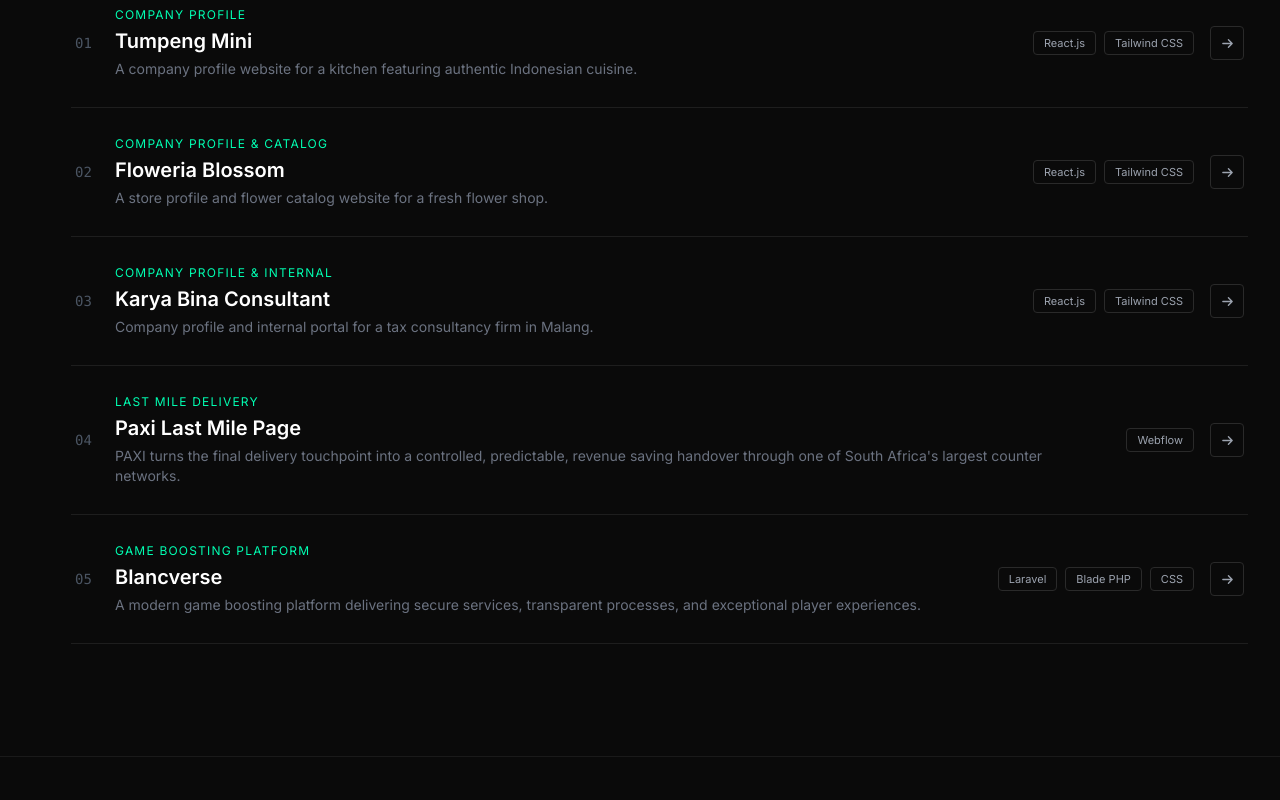
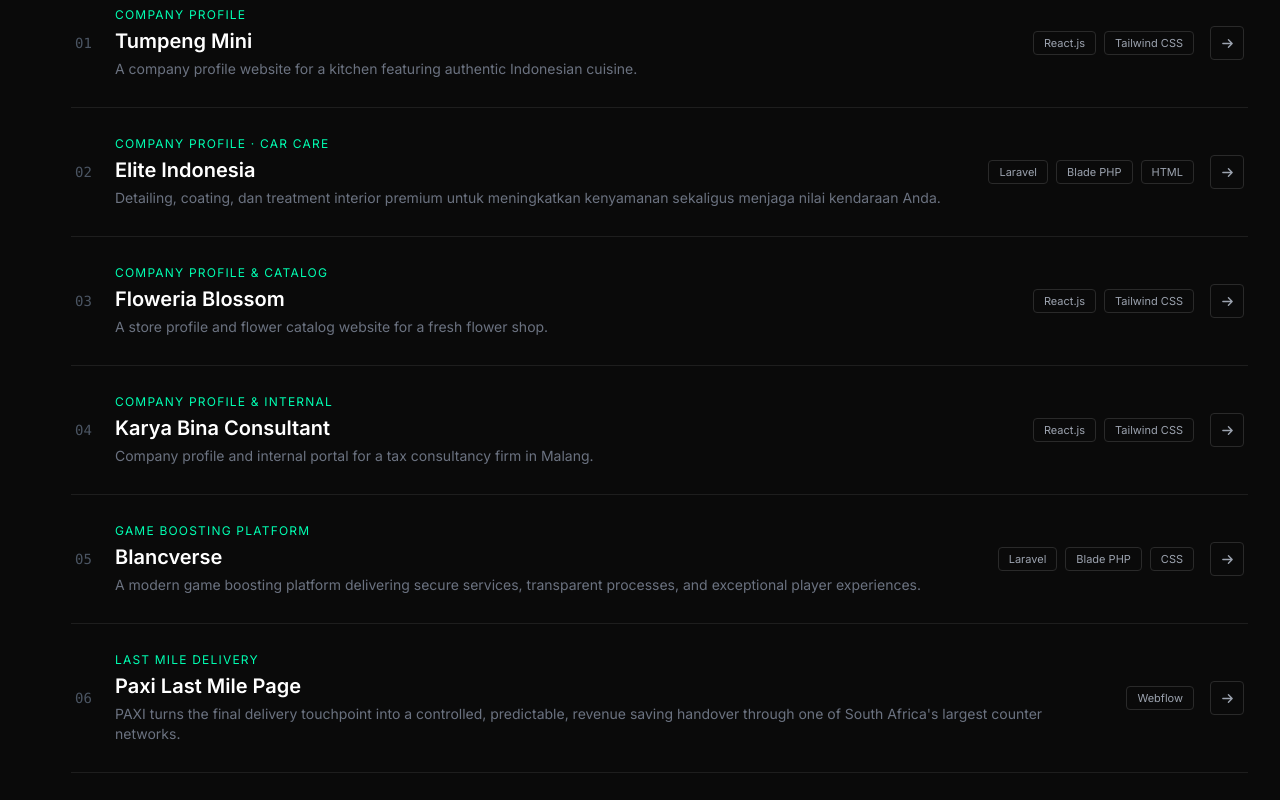
Before and after one commit to erlanggapmgks/erlangga-juniorse, a plain HTML site: page index.html in a window 1280 px wide. Shown: the part 2920-3720 px from the top of the page. Drawn offline with nearby package versions, Linux system fonts and the light colour scheme.

Commit message:
feat(projects): Add Elite Indonesia, reorder list with Webflow projects last

```diff
--- a/index.html
+++ b/index.html
@@ -491,6 +491,31 @@
                    role="button" aria-expanded="false" tabindex="0">
                 <span class="t-faint font-mono text-xs sm:text-sm w-6 shrink-0" aria-hidden="true">02</span>
                 <div class="flex-1 min-w-0">
+                  <p class="t-accent text-xs tracking-widest uppercase mb-1">Company Profile · Car Care</p>
+                  <h3 class="t-text font-semibold text-base sm:text-lg lg:text-xl truncate">Elite Indonesia</h3>
+                  <p class="t-dim text-xs sm:text-sm leading-relaxed mt-1 hidden md:block">Detailing, coating, dan treatment interior premium untuk meningkatkan kenyamanan sekaligus menjaga nilai kendaraan Anda.</p>
+                </div>
+                <div class="hidden lg:flex flex-wrap gap-2 shrink-0"><span class="tag">Laravel</span><span class="tag">Blade PHP</span><span class="tag">HTML</span></div>
+                <div class="project-arrow shrink-0" aria-hidden="true">
+                  <svg width="13" height="13" viewBox="0 0 14 14" fill="none"><path d="M2 7h10M8 3l4 4-4 4" stroke-width="1.5" stroke-linecap="round" stroke-linejoin="round"/></svg>
+                </div>
+              </div>
+              <div class="project-detail">
+                <div class="pb-6 sm:pb-8 px-4 sm:px-6 lg:px-10 pt-5" style="border-top:1px solid var(--border);">
+                  <p class="t-muted text-sm leading-relaxed mb-4 sm:mb-5">Ultimate Car Experiences — Detailing, coating, dan treatment interior premium untuk meningkatkan kenyamanan sekaligus menjaga nilai kendaraan Anda.</p>
+                  <div class="flex flex-wrap items-center gap-3">
+                    <span class="tag">Laravel</span><span class="tag">Blade PHP</span><span class="tag">HTML</span>
+                  </div>
+                </div>
+              </div>
+            </article>
+
+            <!-- Project 03 -->
+            <article class="project-row" data-project="3">
+              <div class="project-header py-5 sm:py-7 flex items-center gap-3 sm:gap-4 px-1"
+                   role="button" aria-expanded="false" tabindex="0">
+                <span class="t-faint font-mono text-xs sm:text-sm w-6 shrink-0" aria-hidden="true">03</span>
+                <div class="flex-1 min-w-0">
                   <p class="t-accent text-xs tracking-widest uppercase mb-1">Company Profile &amp; Catalog</p>
                   <h3 class="t-text font-semibold text-base sm:text-lg lg:text-xl truncate">Floweria Blossom</h3>
                   <p class="t-dim text-xs sm:text-sm leading-relaxed mt-1 hidden md:block">A store profile and flower catalog website for a fresh flower shop.</p>
@@ -514,11 +539,11 @@
               </div>
             </article>
 
-            <!-- Project 03 -->
-            <article class="project-row" data-project="3">
+            <!-- Project 04 -->
+            <article class="project-row" data-project="4">
               <div class="project-header py-5 sm:py-7 flex items-center gap-3 sm:gap-4 px-1"
                    role="button" aria-expanded="false" tabindex="0">
-                <span class="t-faint font-mono text-xs sm:text-sm w-6 shrink-0" aria-hidden="true">03</span>
+                <span class="t-faint font-mono text-xs sm:text-sm w-6 shrink-0" aria-hidden="true">04</span>
                 <div class="flex-1 min-w-0">
                   <p class="t-accent text-xs tracking-widest uppercase mb-1">Company Profile &amp; Internal</p>
                   <h3 class="t-text font-semibold text-base sm:text-lg lg:text-xl truncate">Karya Bina Consultant</h3>
@@ -535,35 +560,6 @@
                   <div class="flex flex-wrap items-center gap-3">
                     <span class="tag">React.js</span><span class="tag">Tailwind CSS</span>
                     <a href="https://www.karyabina.asia/" target="_blank" rel="noopener noreferrer" class="visit-link">
-                      Visit site
-                      <svg width="12" height="12" viewBox="0 0 12 12" fill="none" aria-hidden="true"><path d="M2 10L10 2M4 2h6v6" stroke-width="1.3" stroke-linecap="round" stroke-linejoin="round"/></svg>
-                    </a>
-                  </div>
-                </div>
-              </div>
-            </article>
-
-            <!-- Project 04 -->
-            <article class="project-row" data-project="4">
-              <div class="project-header py-5 sm:py-7 flex items-center gap-3 sm:gap-4 px-1"
-                   role="button" aria-expanded="false" tabindex="0">
-                <span class="t-faint font-mono text-xs sm:text-sm w-6 shrink-0" aria-hidden="true">04</span>
-                <div class="flex-1 min-w-0">
-                  <p class="t-accent text-xs tracking-widest uppercase mb-1">Last Mile Delivery</p>
-                  <h3 class="t-text font-semibold text-base sm:text-lg lg:text-xl truncate">Paxi Last Mile Page</h3>
-                  <p class="t-dim text-xs sm:text-sm leading-relaxed mt-1 hidden md:block">PAXI turns the final delivery touchpoint into a controlled, predictable, revenue saving handover through one of South Africa's largest counter networks.</p>
-                </div>
-                <div class="hidden lg:flex flex-wrap gap-2 shrink-0"><span class="tag">Webflow</span></div>
-                <div class="project-arrow shrink-0" aria-hidden="true">
-                  <svg width="13" height="13" viewBox="0 0 14 14" fill="none"><path d="M2 7h10M8 3l4 4-4 4" stroke-width="1.5" stroke-linecap="round" stroke-linejoin="round"/></svg>
-                </div>
-              </div>
-              <div class="project-detail">
-                <div class="pb-6 sm:pb-8 px-4 sm:px-6 lg:px-10 pt-5" style="border-top:1px solid var(--border);">
-                  <p class="t-muted text-sm leading-relaxed mb-4 sm:mb-5">PAXI turns the final delivery touchpoint into a controlled, predictable, revenue saving handover through one of South Africa's largest counter networks. Delivery that actually completes.</p>
-                  <div class="flex flex-wrap items-center gap-3">
-                    <span class="tag">Webflow</span>
-                    <a href="https://www.paxi.co.za/paxi-last-mile" target="_blank" rel="noopener noreferrer" class="visit-link">
                       Visit site
                       <svg width="12" height="12" viewBox="0 0 12 12" fill="none" aria-hidden="true"><path d="M2 10L10 2M4 2h6v6" stroke-width="1.3" stroke-linecap="round" stroke-linejoin="round"/></svg>
                     </a>
@@ -593,6 +589,35 @@
                   <div class="flex flex-wrap items-center gap-3">
                     <span class="tag">Laravel</span><span class="tag">Blade PHP</span><span class="tag">CSS</span>
                     <a href="https://blanc.cherrypick.studio/" target="_blank" rel="noopener noreferrer" class="visit-link">
+                      Visit site
+                      <svg width="12" height="12" viewBox="0 0 12 12" fill="none" aria-hidden="true"><path d="M2 10L10 2M4 2h6v6" stroke-width="1.3" stroke-linecap="round" stroke-linejoin="round"/></svg>
+                    </a>
+                  </div>
+                </div>
+              </div>
+            </article>
+
+            <!-- Project 06 -->
+            <article class="project-row" data-project="6">
+              <div class="project-header py-5 sm:py-7 flex items-center gap-3 sm:gap-4 px-1"
+                   role="button" aria-expanded="false" tabindex="0">
+                <span class="t-faint font-mono text-xs sm:text-sm w-6 shrink-0" aria-hidden="true">06</span>
+                <div class="flex-1 min-w-0">
+                  <p class="t-accent text-xs tracking-widest uppercase mb-1">Last Mile Delivery</p>
+                  <h3 class="t-text font-semibold text-base sm:text-lg lg:text-xl truncate">Paxi Last Mile Page</h3>
+                  <p class="t-dim text-xs sm:text-sm leading-relaxed mt-1 hidden md:block">PAXI turns the final delivery touchpoint into a controlled, predictable, revenue saving handover through one of South Africa's largest counter networks.</p>
+                </div>
+                <div class="hidden lg:flex flex-wrap gap-2 shrink-0"><span class="tag">Webflow</span></div>
+                <div class="project-arrow shrink-0" aria-hidden="true">
+                  <svg width="13" height="13" viewBox="0 0 14 14" fill="none"><path d="M2 7h10M8 3l4 4-4 4" stroke-width="1.5" stroke-linecap="round" stroke-linejoin="round"/></svg>
+                </div>
+              </div>
+              <div class="project-detail">
+                <div class="pb-6 sm:pb-8 px-4 sm:px-6 lg:px-10 pt-5" style="border-top:1px solid var(--border);">
+                  <p class="t-muted text-sm leading-relaxed mb-4 sm:mb-5">PAXI turns the final delivery touchpoint into a controlled, predictable, revenue saving handover through one of South Africa's largest counter networks. Delivery that actually completes.</p>
+                  <div class="flex flex-wrap items-center gap-3">
+                    <span class="tag">Webflow</span>
+                    <a href="https://www.paxi.co.za/paxi-last-mile" target="_blank" rel="noopener noreferrer" class="visit-link">
                       Visit site
                       <svg width="12" height="12" viewBox="0 0 12 12" fill="none" aria-hidden="true"><path d="M2 10L10 2M4 2h6v6" stroke-width="1.3" stroke-linecap="round" stroke-linejoin="round"/></svg>
                     </a>
```
